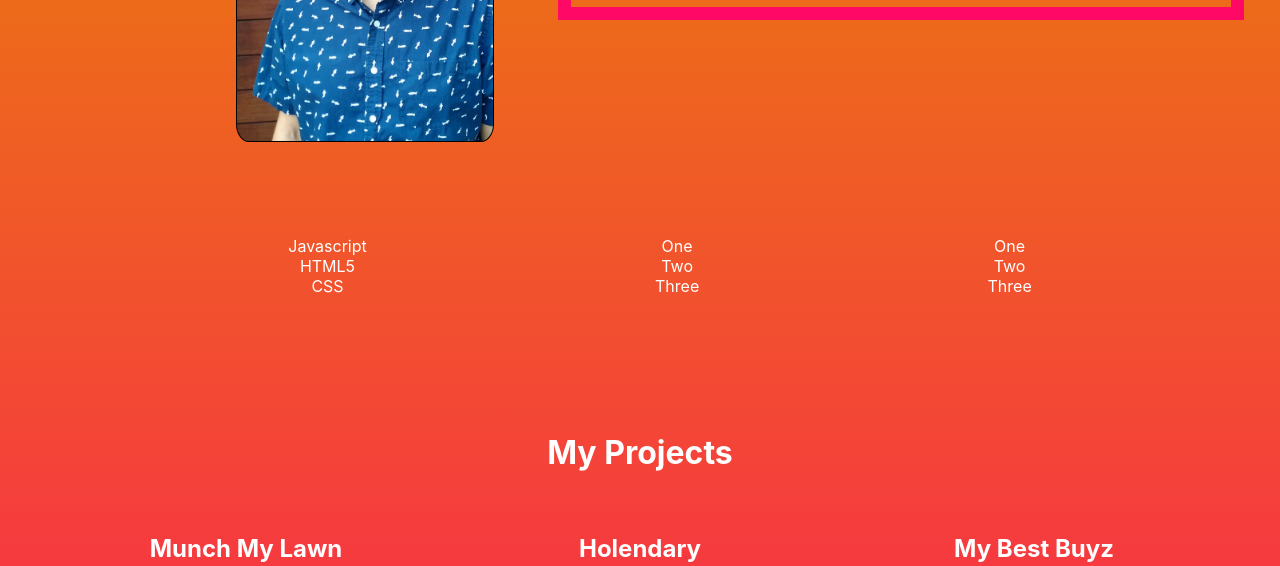
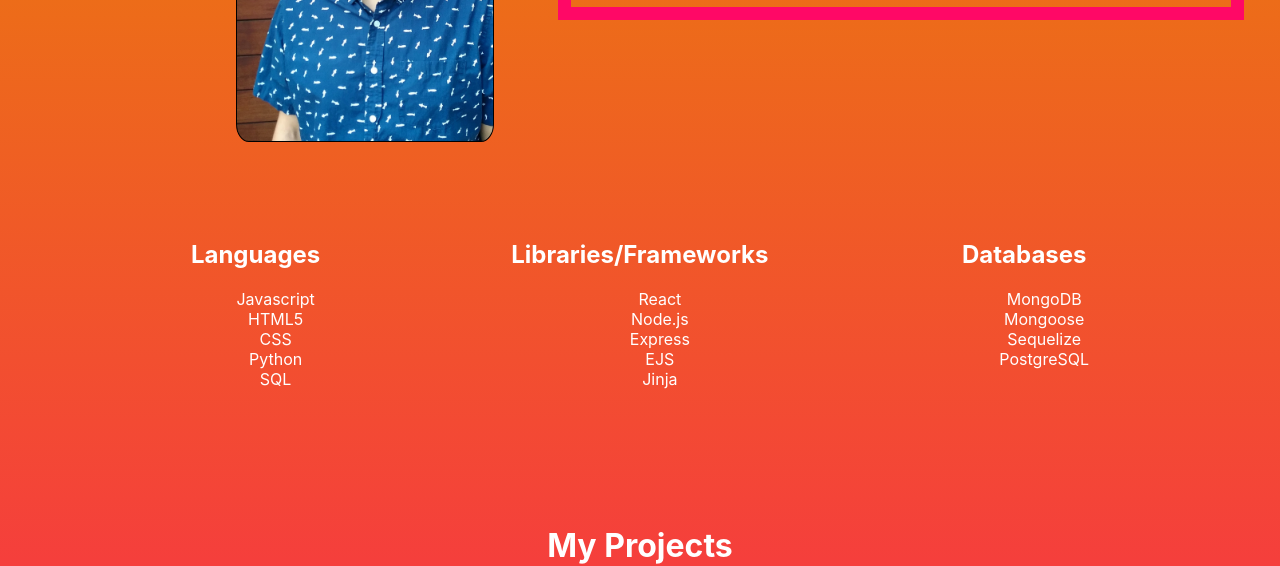
Before and after one commit to madmonkeyaudio-js/portfolio_hw, a React (Create React App) app: page / in a window 1280 px wide. Shown: the part 1120-1686 px from the top of the page. Built offline with nearby package versions, Linux system fonts and the light colour scheme.

Commit message:
more skills

```diff
--- a/src/pages/Skills.jsx
+++ b/src/pages/Skills.jsx
@@ -2,8 +2,10 @@ import React from 'react'
 
 function Skills() {
     return (
+        <div >
         <div className="skills">
             <div>
+                <h2>Languages</h2>
                 <ul>
                     <li>
                         Javascript
@@ -14,34 +16,52 @@ function Skills() {
                      <li>
                         CSS
                     </li>
-                </ul>
-            </div>
-            <div>
-                <ul>
                     <li>
-                        One
+                        Python
                     </li>
-                     <li>
-                        Two
-                    </li>
-                     <li>
-                        Three
+                    <li>
+                        SQL
                     </li>
                 </ul>
             </div>
             <div>
+                <h2>Libraries/Frameworks</h2>
                 <ul>
                     <li>
-                        One
+                        React
                     </li>
                      <li>
-                        Two
+                        Node.js
                     </li>
                      <li>
-                        Three
+                        Express
+                    </li>
+                    <li>
+                        EJS
+                    </li>
+                    <li>
+                        Jinja
                     </li>
                 </ul>
             </div>
+            <div>
+                <h2>Databases</h2>
+                <ul>
+                    <li>
+                        MongoDB
+                    </li>
+                     <li>
+                        Mongoose
+                    </li>
+                     <li>
+                        Sequelize
+                    </li>
+                    <li>
+                        PostgreSQL
+                    </li>
+                </ul>
+            </div>
+        </div>
         </div>
     )
 }
```
